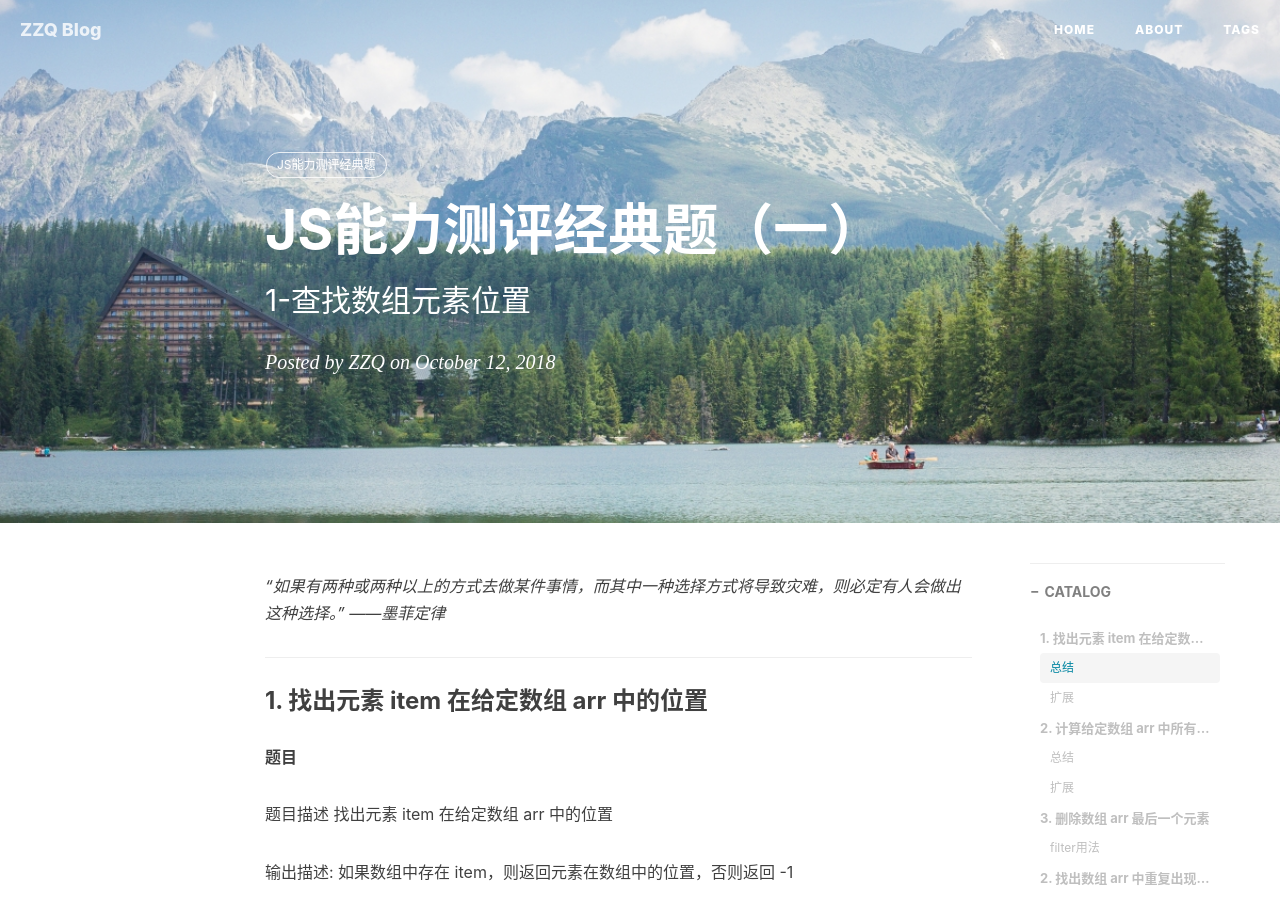
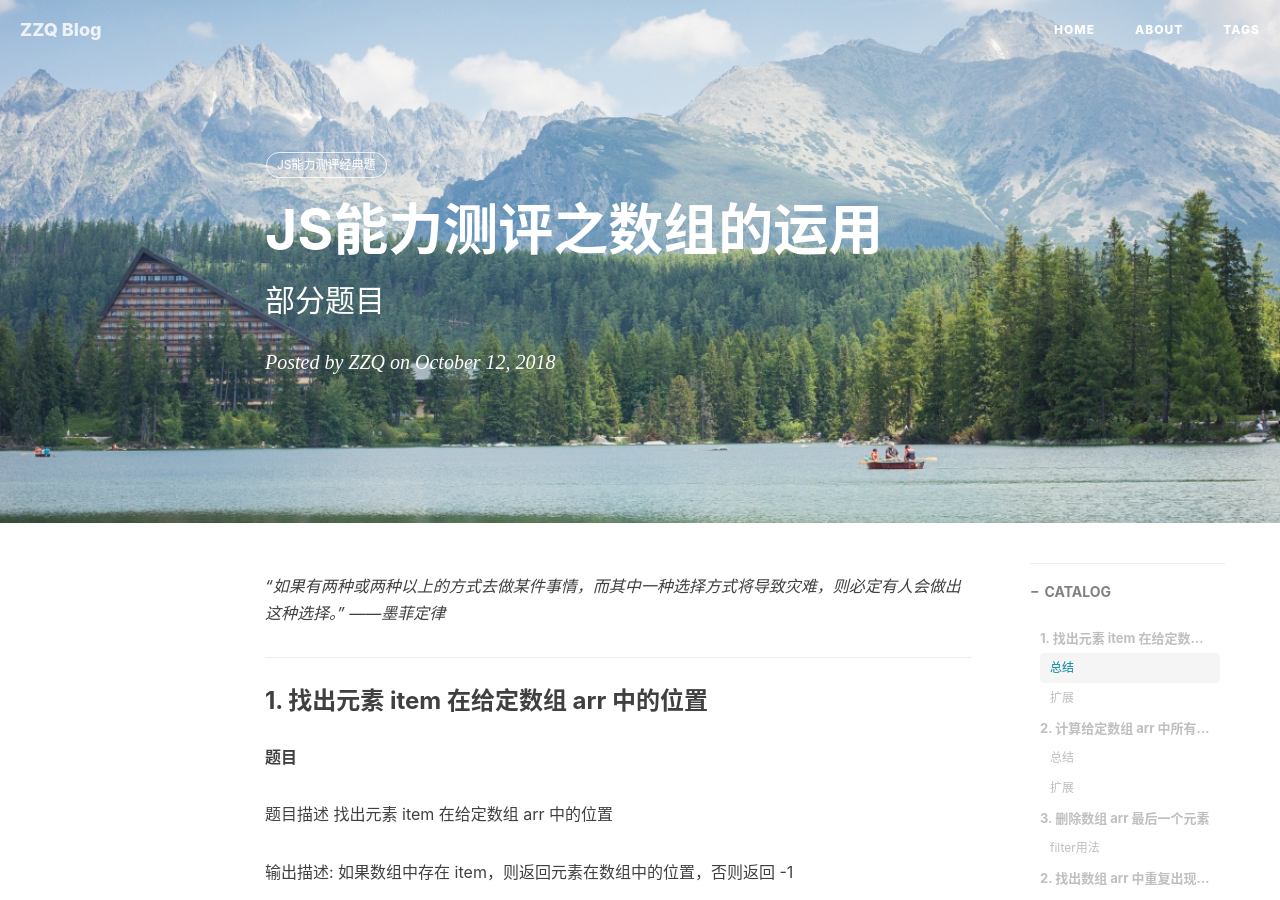
Before and after one commit to Ziqing9797/Ziqing9797.github.io, a Jekyll site: the page built from _posts/2018-10-12-js能力测评之数组的运用.md, in a window 1280 px wide and 900 px high. Built offline with Jekyll 4.4.1, drawn with Linux system fonts in a browser that asks for light colours; nearby versions of some CDN libraries; comment, search, counter and statistics services are not loaded.

Commit message:
Update 2018-10-12-js能力测评之数组的运用.md

```diff
--- a/_posts/2018-10-12-js能力测评之数组的运用.md
+++ b/_posts/2018-10-12-js能力测评之数组的运用.md
@@ -1,7 +1,7 @@
 ---
 layout:     post
-title:      JS能力测评经典题（一）
-subtitle:   1-查找数组元素位置
+title:      JS能力测评之数组的运用
+subtitle:   部分题目
 date:       2018-10-12
 author:     ZZQ
 header-img: img/forestLake.jpg
```
